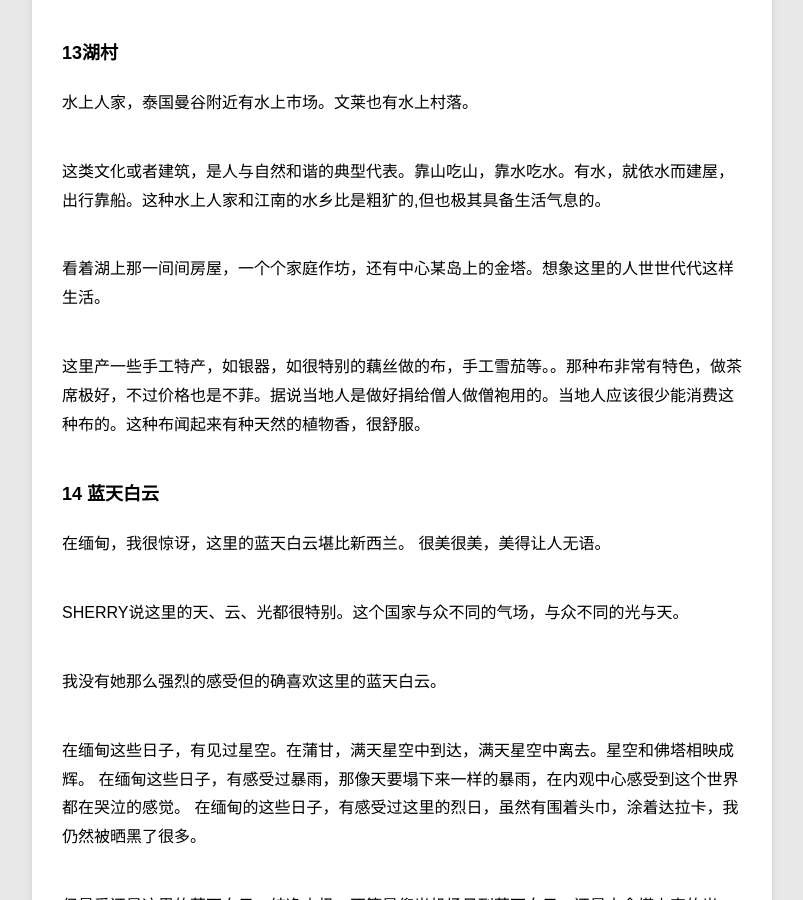
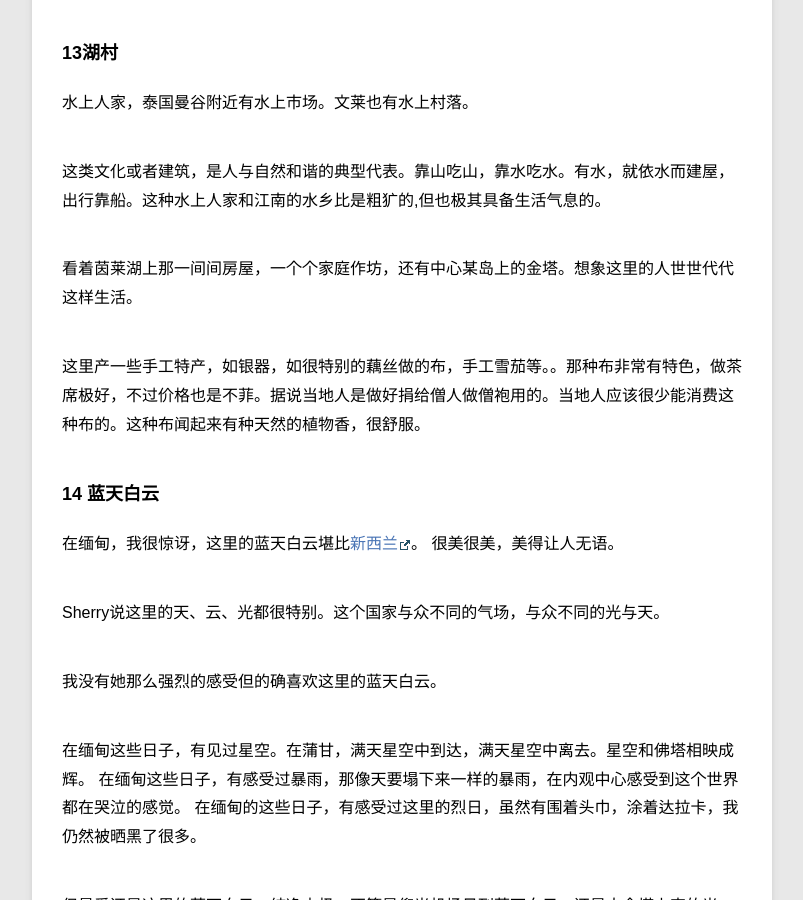
Before and after one commit to violettianjie/violettianjie.github.io, a Jekyll site: the page built from _posts/blog/2018-12-09-travel.md, in a window 1280 px wide and 900 px high, scrolled down 12675 px. Shown: the whole window, without its empty margins (78-881 px from the left). Built offline with Jekyll 4.4.1, drawn with Linux system fonts in a browser that asks for light colours; part of the change alters nothing that is shown.

Commit message:
Update 2018-12-09-travel.md

```diff
--- a/_posts/blog/2018-12-09-travel.md
+++ b/_posts/blog/2018-12-09-travel.md
@@ -316,7 +316,7 @@ SUE，60岁的墨尔本老太太。
 
 这类文化或者建筑，是人与自然和谐的典型代表。靠山吃山，靠水吃水。有水，就依水而建屋，出行靠船。这种水上人家和江南的水乡比是粗犷的,但也极其具备生活气息的。
 
-看着湖上那一间间房屋，一个个家庭作坊，还有中心某岛上的金塔。想象这里的人世世代代这样生活。
+看着茵莱湖上那一间间房屋，一个个家庭作坊，还有中心某岛上的金塔。想象这里的人世世代代这样生活。
 
 这里产一些手工特产，如银器，如很特别的藕丝做的布，手工雪茄等。。那种布非常有特色，做茶席极好，不过价格也是不菲。据说当地人是做好捐给僧人做僧袍用的。当地人应该很少能消费这种布的。这种布闻起来有种天然的植物香，很舒服。
 
@@ -324,10 +324,10 @@ SUE，60岁的墨尔本老太太。
 
 ### 14 蓝天白云
 
-在缅甸，我很惊讶，这里的蓝天白云堪比新西兰。
+在缅甸，我很惊讶，这里的蓝天白云堪比[新西兰](http://violettianjie.com/nztravel)。
 很美很美，美得让人无语。
 
-SHERRY说这里的天、云、光都很特别。这个国家与众不同的气场，与众不同的光与天。
+Sherry说这里的天、云、光都很特别。这个国家与众不同的气场，与众不同的光与天。
 
 我没有她那么强烈的感受但的确喜欢这里的蓝天白云。
 
```
